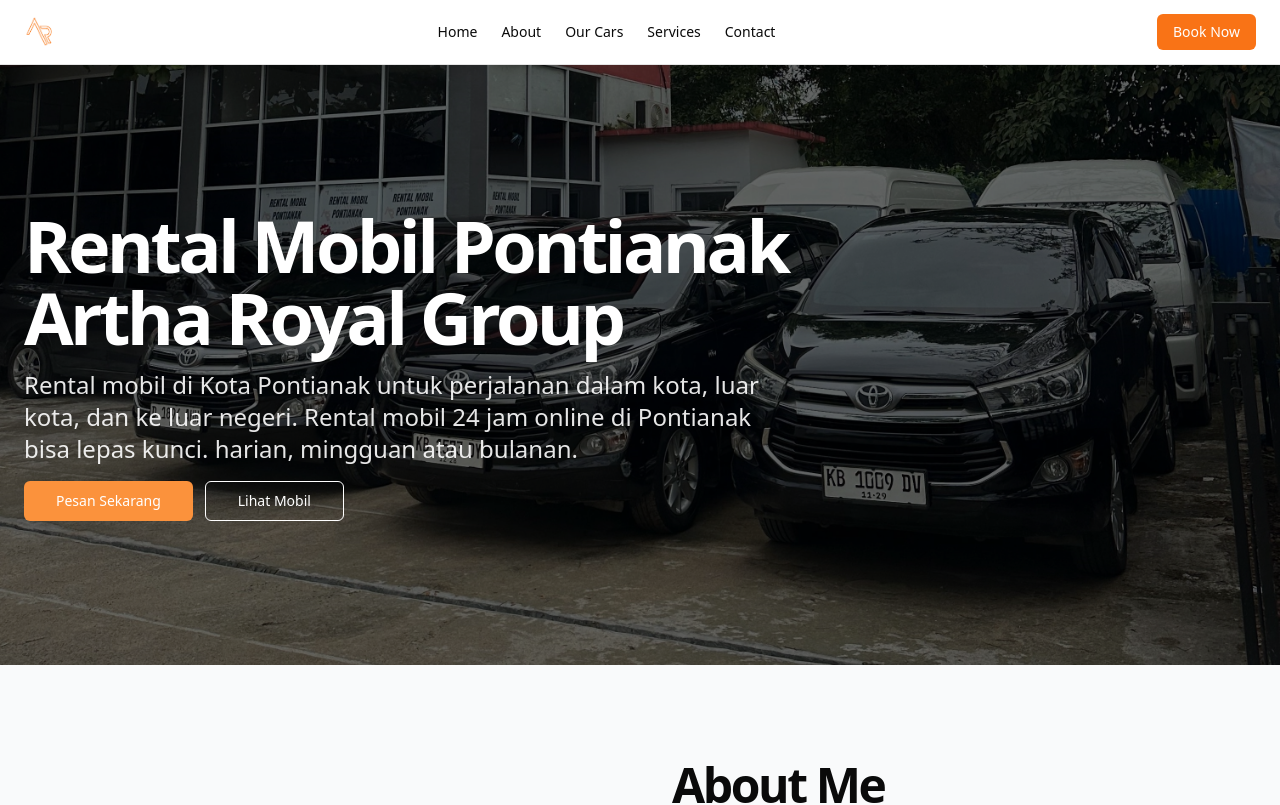
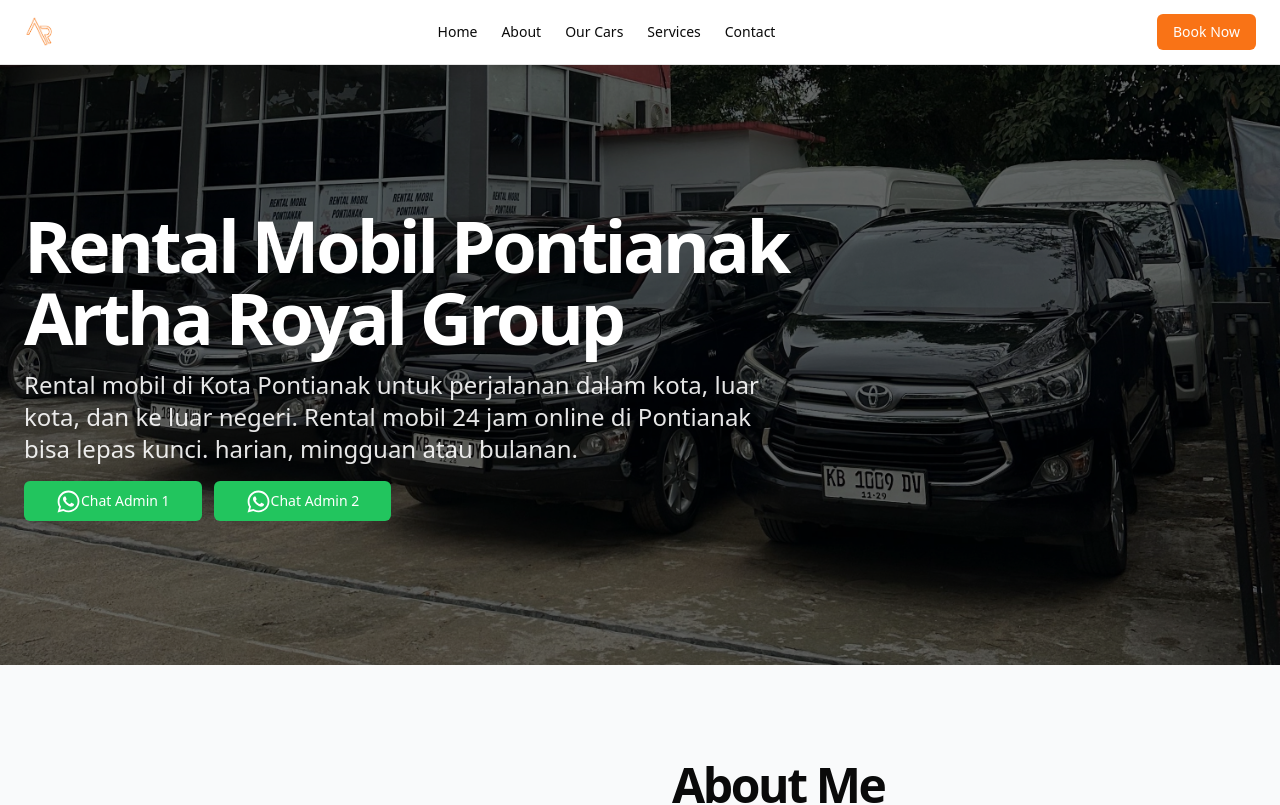
Before and after one commit to syahrial6/RentCar, a Next.js app: page / in a window 1280 px wide. Shown: the top 805 px of the page. Built offline with nearby package versions, Linux system fonts and the light colour scheme.

Commit message:
add admin 2

```diff
--- a/package.json
+++ b/package.json
@@ -21,6 +21,7 @@
     "next-themes": "^0.4.4",
     "react": "^19.0.0",
     "react-dom": "^19.0.0",
+    "react-icons": "^5.5.0",
     "react-simple-typewriter": "^5.0.1",
     "tailwind-merge": "^2.6.0",
     "tailwindcss-animate": "^1.0.7"
--- a/src/app/page.js
+++ b/src/app/page.js
@@ -15,6 +15,7 @@
   CreditCard,
   Users,
 } from "lucide-react";
+import { FaWhatsapp } from "react-icons/fa";
 
 const cars = [
   {
@@ -172,17 +173,21 @@
               <div className="flex flex-col sm:flex-row gap-3">
                 <Link
                 target="_blank"
-                  href={`https://wa.me/6281349988354?text=Halo%20CV%20Artha%20Royal%20Group,%20Saya%20Ingin%20Menyewa%20Mobil%20Dari%20Website`}
-                  className="inline-flex h-10 items-center bg-orange-400 justify-center rounded-md px-8 text-sm font-medium text-white transition-colors hover:bg-gray-200 focus-visible:outline-none focus-visible:ring-1"
+                  href={`https://wa.me/6281349988354?text=Hai%20CV%20Artha%20Royal%20Group,%20Saya%20Ingin%20Menyewa%20Mobil%20Dari%20Website`}
+                  className="inline-flex h-10 items-center bg-green-500 justify-center rounded-md px-8 text-sm font-medium text-white transition-colors hover:bg-gray-200 focus-visible:outline-none focus-visible:ring-1"
                 >
-                  Pesan Sekarang
+                  <FaWhatsapp size={25} />
+                  Chat Admin 1
                 </Link>
-                <Link
-                  href="#cars"
-                  className="inline-flex h-10 items-center justify-center rounded-md border border-white bg-transparent px-8 text-sm font-medium text-white transition-colors hover:bg-white/10 focus-visible:outline-none focus-visible:ring-1"
+                 <Link
+                target="_blank"
+                  href={`https://wa.me/6282152602121?text=Hai%20CV%20Artha%20Royal%20Group,%20Saya%20Ingin%20Menyewa%20Mobil%20Dari%20Website`}
+                  className="inline-flex h-10 items-center bg-green-500 justify-center rounded-md px-8 text-sm font-medium text-white transition-colors hover:bg-gray-200 focus-visible:outline-none focus-visible:ring-1"
                 >
-                  Lihat Mobil
+                  <FaWhatsapp size={25} />
+                  Chat Admin 2
                 </Link>
+
               </div>
             </div>
           </div>
--- a/src/components/hero.js
+++ b/src/components/hero.js
@@ -1,45 +1,44 @@
-import React from 'react'
-import {motion} from "motion/react"
-import { Typewriter } from 'react-simple-typewriter'
+import React from "react";
+import { motion } from "motion/react";
+import { Typewriter } from "react-simple-typewriter";
 
 const Hero = () => {
   return (
     <motion.section
       initial={{ opacity: 0, y: 200 }}
-    animate={{ opacity: 1 , y: 0 }}
+      animate={{ opacity: 1, y: 0 }}
       transition={{ duration: 1 }}
-    className="relative bg-gradient-to-br from-blue-900 to-blue-700 text-white overflow-hidden font-primary">
+      className="relative bg-gradient-to-br from-blue-900 to-blue-700 text-white overflow-hidden font-primary"
+    >
       <div className="max-w-7xl mx-auto px-4 sm:px-6 lg:px-8">
-        <motion.div className="relative z-10 flex flex-col items-center text-center py-20 md:py-32"
+        <motion.div
+          className="relative z-10 flex flex-col items-center text-center py-20 md:py-32"
           initial={{ opacity: 0, y: -20 }}
           animate={{ opacity: 1, y: 0 }}
           transition={{ duration: 0.5 }}
         >
           {/* Animated Heading */}
           <motion.h1
-
             initial={{ opacity: 0, y: -20 }}
             animate={{ opacity: 1, y: 0 }}
             transition={{ duration: 0.5, delay: 0.2 }}
             className="text-4xl md:text-6xl font-extrabold tracking-tight"
-
           >
             Selamat Datang di{" "}
             <span className="bg-clip-text text-transparent bg-gradient-to-r from-[#f5ce42] to-[#f5ce42]">
-            <Typewriter words={['Sewa Mobil Pontianak']} cursorStyle={'|'} typeSpeed={150} cursor={true} />
-
+              <Typewriter
+                words={["Sewa Mobil Pontianak"]}
+                cursorStyle={"|"}
+                typeSpeed={150}
+                cursor={true}
+              />
             </span>
           </motion.h1>
 
           {/* Animated Subheading */}
-          <h2
-            className="mt-6 text-lg md:text-xl max-w-3xl"
-
-          >
+          <h2 className="mt-6 text-lg md:text-xl max-w-3xl">
             Layanan Rental Mobil PNK Terlengkap ( Support By Artha Royal Group )
-
           </h2>
-
 
           {/* Call-to-Action Buttons */}
           <motion.div
@@ -47,24 +46,22 @@
             animate={{ opacity: 1, y: 0 }}
             transition={{ duration: 0.5, delay: 0.4 }}
             className="mt-8 flex space-x-4"
-
           >
             <a
               href="https://wa.me/6281349988354?text=Halo%20CV%20Artha%20Royal%20Group,%20Saya%20Ingin%20Menyewa%20Mobil%20Dari%20Website"
               target="_blank"
               className="bg-green-400 text-white hover:bg-yellow-400 text-black px-6 py-3 rounded-lg font-medium shadow-lg transition transform hover:scale-105"
             >
-              Chat Admin
+              Chat Admin 1
             </a>
+          </motion.div>
 
-          </motion.div>
         </motion.div>
       </div>
 
       {/* Background Animation */}
+    </motion.section>
+  );
+};
 
-    </motion.section>
-  )
-}
-
-export default Hero
+export default Hero;
```
Also changed, not shown: 1 other file (tests, documents, lock files or other folders). Lines whose indentation alone changed are shown as unchanged.
